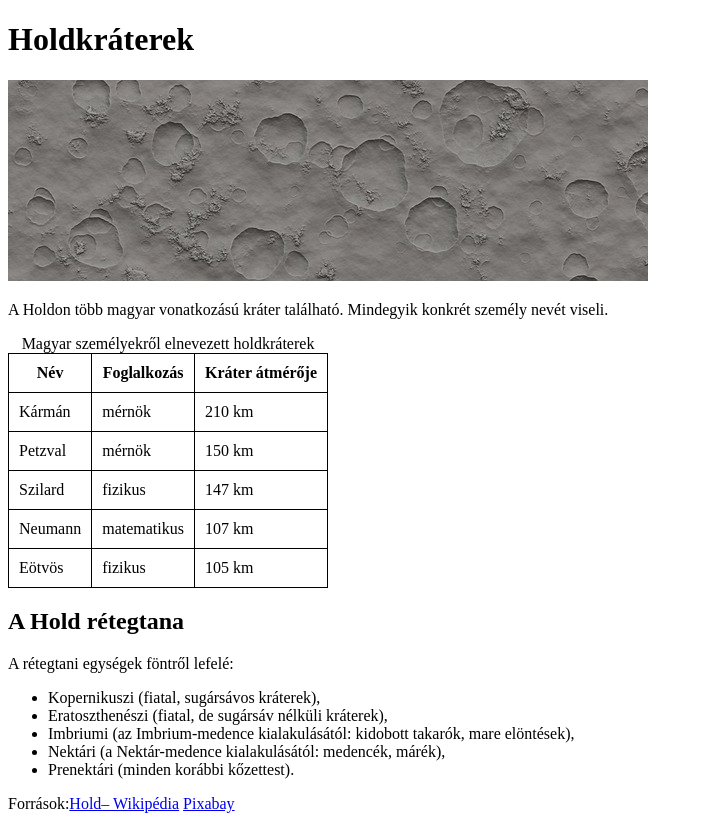
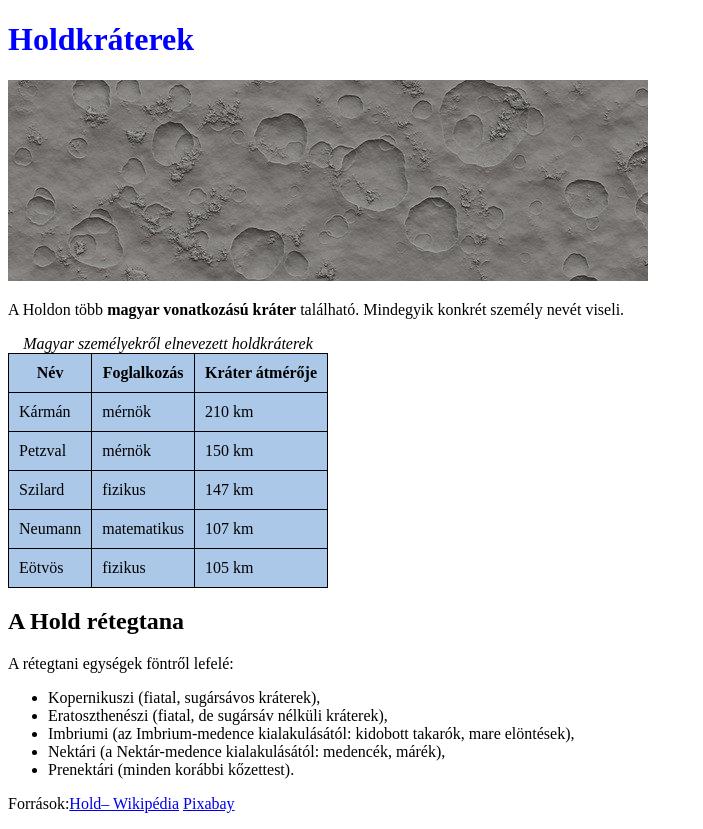
Before and after one commit to STPtimea/holeiru204.09.25, a plain HTML site: page index.html in a window 1280 px wide. Shown: the whole page, without its empty margins (0-703 px from the left). Drawn offline with Linux system fonts and the light colour scheme.

Commit message:
CSS kész

```diff
--- a/index.html
+++ b/index.html
@@ -6,17 +6,19 @@
     <meta name="keywords" content="hold, holdjáró" />
     <meta name="author" content="Stipta Tímea" />
     <link rel="stylesheet" href="stilus.css" />
-    <title>Hold</title>
+    <title>Holdkráterek</title>
   </head>
 
   <body>
     <header></header>
     <h1>Holdkráterek</h1>
-    <img src="kraterek.jpg" alt="holdkráterek" />
+    <img src="kraterek.jpg" alt="Holdkráterekről készült fotó" />
 
     <main>
       <p>
-        A Holdon több magyar vonatkozású kráter található. Mindegyik konkrét
+        A Holdon több
+        <span id="vastag">magyar vonatkozású kráter</span>
+        található. Mindegyik konkrét
         személy nevét viseli.
       </p>
       <table>
--- a/stilus.css
+++ b/stilus.css
@@ -9,3 +9,19 @@ td,th {
 
 
 /* További beállítások a feladat szerint */
+h1 {
+        color: blue;
+}
+h1 h2 {
+        font-family: Arial, Helvetica, sans-serif;
+}
+#vastag {
+        font-weight: bold;
+}
+caption {
+        font-style: italic;
+}
+/* td,th is lehet */
+tr{
+        background-color: rgb(172, 200, 233);
+}
```
